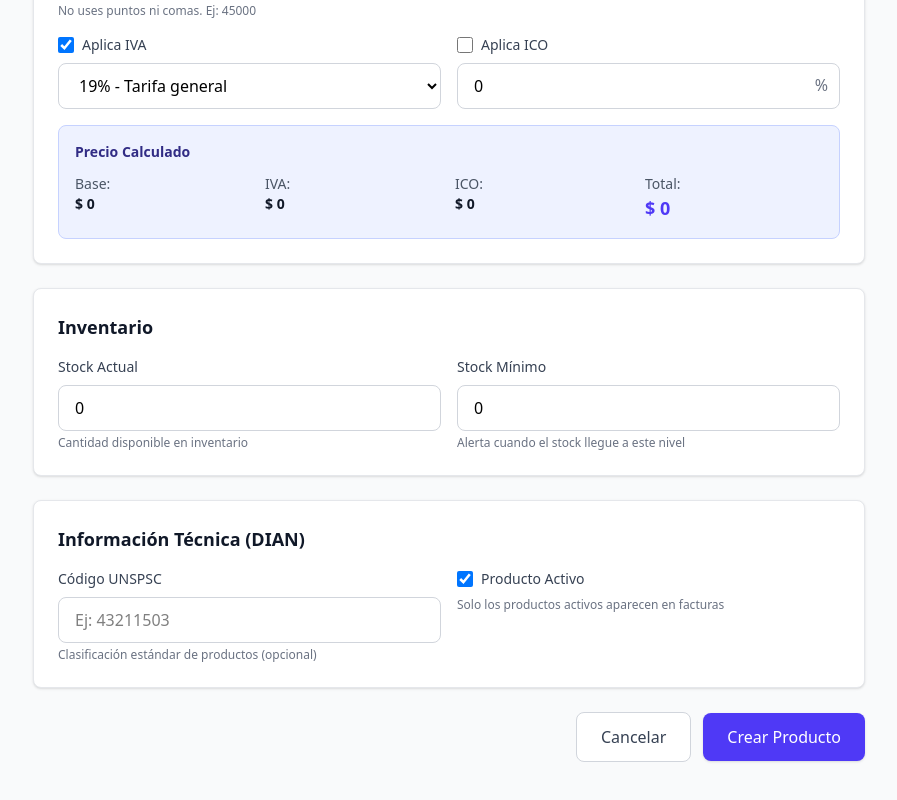
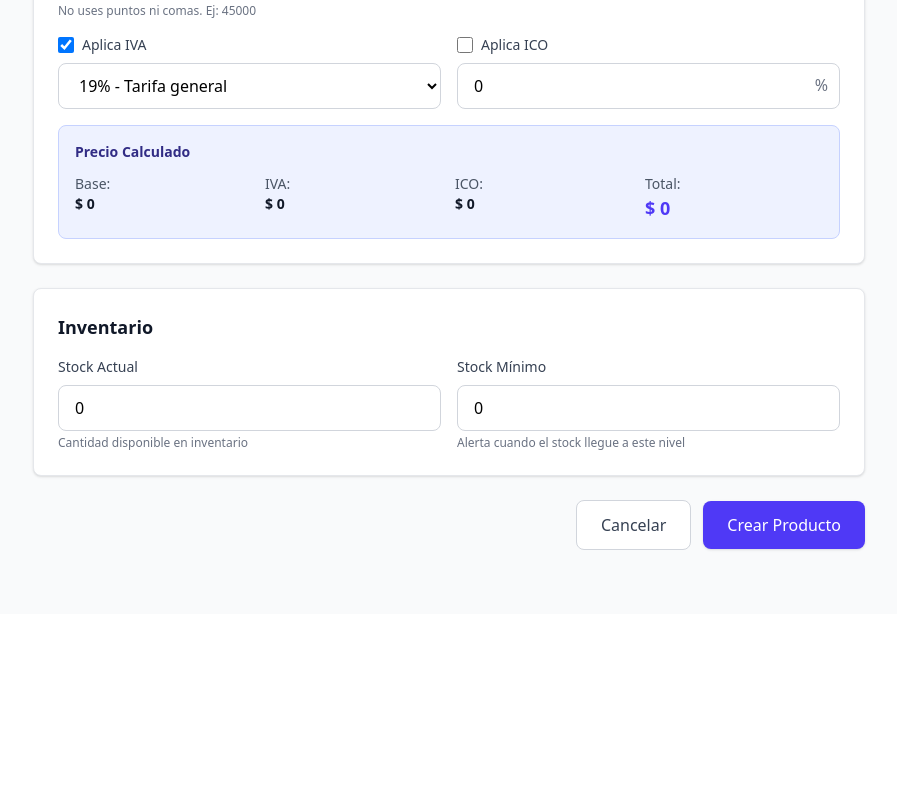
Before and after one commit to ELKIN-DAINOVER-JIMENEZ-GOMEZ/app-factus, an Angular app: page /products/create in a window 1280 px wide. Shown: the part 759-1559 px from the top of the page, without its empty margins (191-1088 px from the left). After the commit the page ends 1373 px from the top, so only its background shows below. Built offline with nearby package versions, Linux system fonts and the light colour scheme; sample sign-in values are in the browser's storage.

Commit message:
changes in html create-product

```diff
--- a/src/app/products/create-product/create-product.html
+++ b/src/app/products/create-product/create-product.html
@@ -275,42 +275,6 @@
           </div>
         </div>
       </div>
-
-      <!-- Sección: Información Técnica -->
-      <div class="bg-white rounded-lg shadow-sm border border-gray-200 p-6">
-        <h2 class="text-lg font-semibold text-gray-900 mb-4">Información Técnica (DIAN)</h2>
-
-        <div class="grid grid-cols-1 md:grid-cols-2 gap-4">
-          <!-- Código UNSPSC -->
-          <div>
-            <label class="block text-sm font-medium text-gray-700 mb-2">
-              Código UNSPSC
-            </label>
-            <input type="text"
-                   formControlName="codigo_unspsc"
-                   maxlength="10"
-                   placeholder="Ej: 43211503"
-                   class="w-full px-4 py-2.5 border border-gray-300 rounded-lg focus:ring-2 focus:ring-indigo-500 focus:border-indigo-500">
-            <p class="mt-1 text-xs text-gray-500">
-              Clasificación estándar de productos (opcional)
-            </p>
-          </div>
-
-          <!-- Estado -->
-          <div>
-            <label class="flex items-center gap-2 text-sm font-medium text-gray-700">
-              <input type="checkbox"
-                     formControlName="activo"
-                     class="w-4 h-4 text-indigo-600 border-gray-300 rounded focus:ring-indigo-500">
-              Producto Activo
-            </label>
-            <p class="mt-2 text-xs text-gray-500">
-              Solo los productos activos aparecen en facturas
-            </p>
-          </div>
-        </div>
-      </div>
-
       <!-- Botones de acción -->
       <div class="flex items-center justify-end gap-3 pb-8">
         <button type="button"
```
